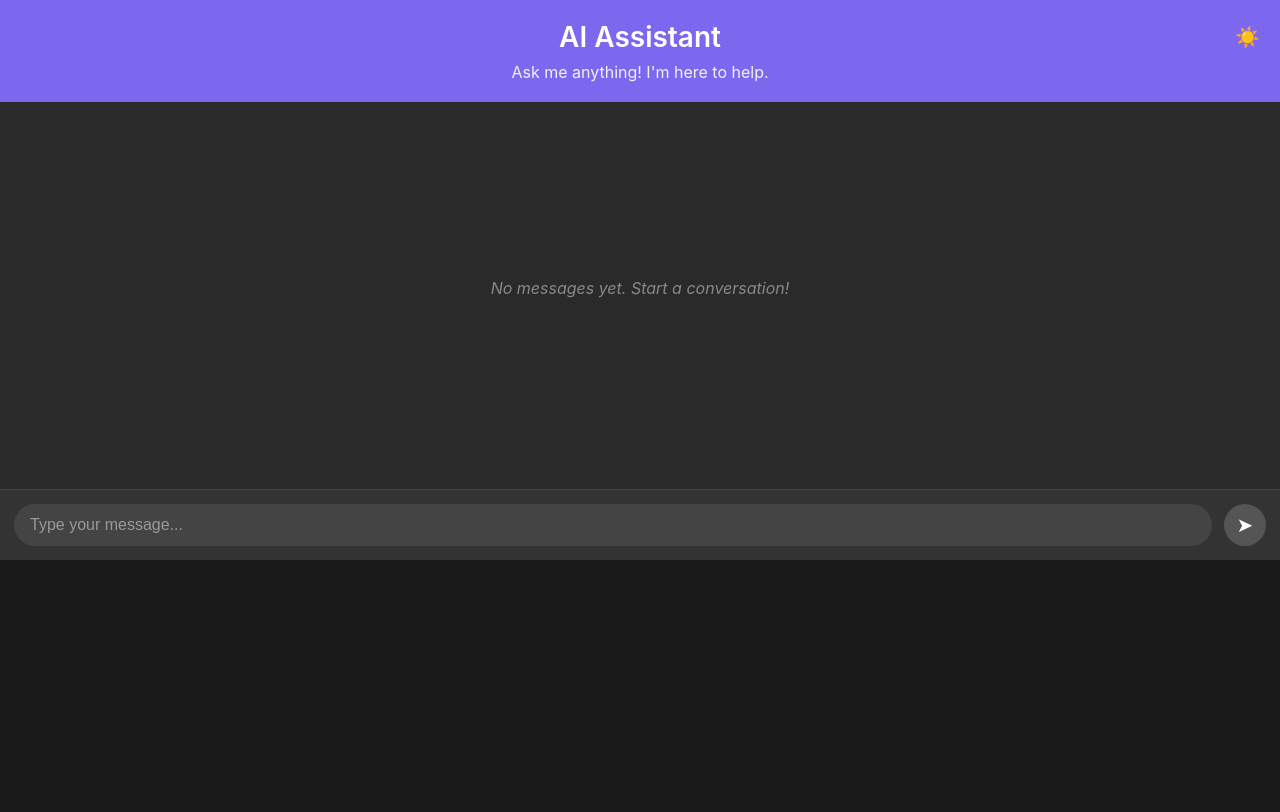
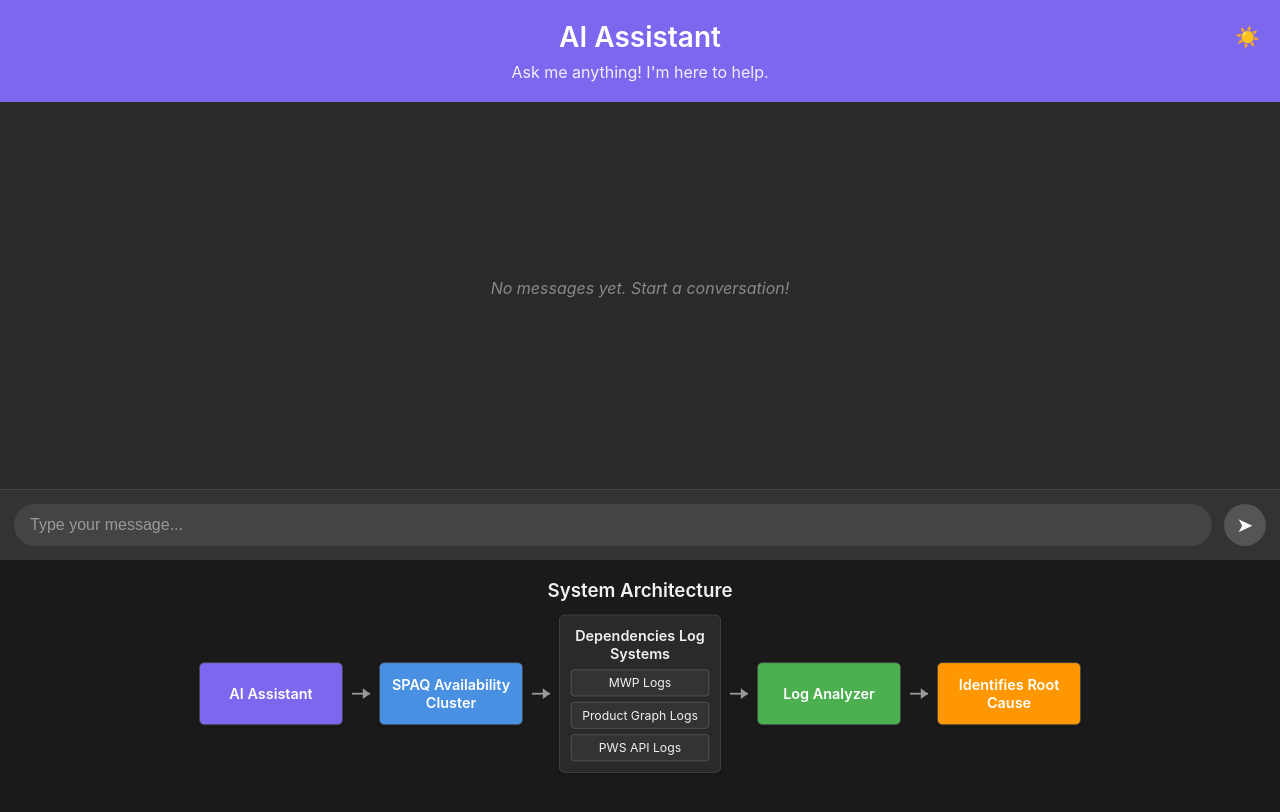
Before and after one commit to hgrassi-godaddy/hackathon-availability-analyzer, a React (Create React App) app: page / in a window 1280 px wide. Shown: the top 812 px of the page. Built offline with nearby package versions, Linux system fonts and the light colour scheme.

Commit message:
input diagram

```diff
--- a/src/components/ChatApp.tsx
+++ b/src/components/ChatApp.tsx
@@ -1,5 +1,6 @@
 import React, { useState, createContext } from 'react'
 import UIAssistant from './UIAssistant'
+import VisualDiagram from './VisualDiagram'
 import '../styles/ChatApp.css'
 
 // Create a theme context
@@ -23,6 +24,7 @@ const ChatApp: React.FC = () => {
         }`}
       >
         <UIAssistant />
+        <VisualDiagram />
       </div>
     </ThemeContext.Provider>
   )
--- /dev/null
+++ b/src/components/VisualDiagram.tsx
@@ -0,0 +1,73 @@
+import React, { useContext } from 'react'
+import '../styles/VisualDiagram.css'
+import { ThemeContext } from './ChatApp'
+
+const VisualDiagram: React.FC = () => {
+  const { darkMode } = useContext(ThemeContext)
+
+  return (
+    <div className={`visual-diagram-container ${darkMode ? 'dark' : 'light'}`}>
+      <div className="diagram-title">System Architecture</div>
+
+      <div className="diagram-content horizontal">
+        {/* AI Assistant Box */}
+        <div className="diagram-box assistant-box">
+          <div className="box-title">AI Assistant</div>
+        </div>
+
+        {/* Arrow */}
+        <div className="diagram-arrow horizontal">
+          <div className="arrow-line"></div>
+          <div className="arrow-head"></div>
+        </div>
+
+        {/* SPAQ Availability Cluster Box */}
+        <div className="diagram-box cluster-box">
+          <div className="box-title">SPAQ Availability Cluster</div>
+        </div>
+
+        {/* Arrow */}
+        <div className="diagram-arrow horizontal">
+          <div className="arrow-line"></div>
+          <div className="arrow-head"></div>
+        </div>
+
+        {/* Dependencies Log Systems Box */}
+        <div className="diagram-box dependencies-box">
+          <div className="box-title">Dependencies Log Systems</div>
+
+          {/* Nested boxes for dependencies */}
+          <div className="dependency-boxes">
+            <div className="dependency-box">MWP Logs</div>
+            <div className="dependency-box">Product Graph Logs</div>
+            <div className="dependency-box">PWS API Logs</div>
+          </div>
+        </div>
+
+        {/* Arrow */}
+        <div className="diagram-arrow horizontal">
+          <div className="arrow-line"></div>
+          <div className="arrow-head"></div>
+        </div>
+
+        {/* Log Analyzer Box */}
+        <div className="diagram-box analyzer-box">
+          <div className="box-title">Log Analyzer</div>
+        </div>
+
+        {/* Arrow */}
+        <div className="diagram-arrow horizontal">
+          <div className="arrow-line"></div>
+          <div className="arrow-head"></div>
+        </div>
+
+        {/* Root Cause Box */}
+        <div className="diagram-box root-cause-box">
+          <div className="box-title">Identifies Root Cause</div>
+        </div>
+      </div>
+    </div>
+  )
+}
+
+export default VisualDiagram
--- /dev/null
+++ b/src/styles/VisualDiagram.css
@@ -0,0 +1,266 @@
+.visual-diagram-container {
+  display: flex;
+  flex-direction: column;
+  width: 100%;
+  padding: 15px;
+  box-sizing: border-box;
+  margin-top: 5px; /* Reduced for better spacing */
+  margin-bottom: 10px; /* Added to prevent cutting off at bottom */
+  transition: all 0.3s ease;
+  transform-origin: center top;
+  transform: scale(0.9); /* Increased from 0.85 to make diagram bigger */
+}
+
+.visual-diagram-container.dark {
+  color: #f0f0f0;
+}
+
+.visual-diagram-container.light {
+  color: #333333;
+}
+
+.diagram-title {
+  font-size: 1.3rem; /* Reduced from 1.5rem */
+  font-weight: 600;
+  margin-bottom: 10px; /* Reduced from 20px */
+  text-align: center;
+}
+
+.diagram-content {
+  display: flex;
+  flex-direction: column;
+  align-items: center;
+  justify-content: center;
+  gap: 15px;
+}
+
+/* Horizontal layout */
+.diagram-content.horizontal {
+  flex-direction: row;
+  align-items: center; /* Changed from flex-start to center for better vertical alignment */
+  justify-content: center;
+  gap: 10px; /* Increased from 8px for better spacing */
+  flex-wrap: wrap;
+  padding: 5px;
+  overflow-x: auto;
+  width: 95%; /* Added to keep diagram centered and not extend too wide */
+  margin: 0 auto; /* Center the content */
+}
+
+.diagram-box {
+  display: flex;
+  flex-direction: column;
+  align-items: center;
+  justify-content: center;
+  padding: 12px; /* Reduced from 15px */
+  border-radius: 6px;
+  width: 230px; /* Reduced from 250px */
+  min-height: 45px; /* Reduced from 50px */
+  box-shadow: 0 2px 4px rgba(0, 0, 0, 0.15);
+  transition: all 0.3s ease;
+}
+
+/* Adjust the box size for the horizontal layout */
+.diagram-content.horizontal .diagram-box {
+  width: 160px; /* Reduced from 180px */
+  min-height: 70px; /* Reduced from 80px */
+}
+
+/* Make the dependencies box more compact */
+.diagram-content.horizontal .dependencies-box {
+  width: 180px; /* Reduced from 200px */
+  height: auto;
+  min-height: 170px; /* Reduced from 180px */
+}
+
+.visual-diagram-container.dark .diagram-box {
+  background-color: #2a2a2a;
+  border: 1px solid #444;
+}
+
+.visual-diagram-container.light .diagram-box {
+  background-color: #ffffff;
+  border: 1px solid #ddd;
+}
+
+.box-title {
+  font-weight: 600;
+  text-align: center;
+}
+
+/* Specific box styling */
+.assistant-box {
+  background-color: #7b68ee !important;
+  color: white !important;
+}
+
+.cluster-box {
+  background-color: #4a90e2 !important;
+  color: white !important;
+}
+
+.dependencies-box {
+  width: 280px; /* Reduced from 300px */
+  padding: 12px; /* Reduced from 15px */
+}
+
+.dependency-boxes {
+  display: flex;
+  flex-direction: column;
+  width: 100%;
+  gap: 6px; /* Reduced from 8px */
+  margin-top: 8px; /* Reduced from 10px */
+}
+
+.dependency-box {
+  padding: 6px; /* Reduced from 8px */
+  border-radius: 4px;
+  text-align: center;
+  font-size: 0.85rem; /* Reduced from 0.9rem */
+  transition: all 0.3s ease;
+}
+
+.visual-diagram-container.dark .dependency-box {
+  background-color: #333;
+  border: 1px solid #555;
+}
+
+.visual-diagram-container.light .dependency-box {
+  background-color: #f0f0f0;
+  border: 1px solid #ddd;
+}
+
+.analyzer-box {
+  background-color: #4caf50 !important;
+  color: white !important;
+}
+
+.root-cause-box {
+  background-color: #ff9800 !important;
+  color: white !important;
+}
+
+/* Arrow styling */
+.diagram-arrow {
+  position: relative;
+  width: 40px;
+  height: 20px;
+  display: flex;
+  justify-content: center;
+  align-items: center;
+}
+
+/* Horizontal arrow styling */
+.diagram-arrow.horizontal {
+  width: 20px;
+  height: 40px;
+  align-self: center;
+}
+
+.arrow-line {
+  width: 2px;
+  height: 20px;
+  background-color: #666;
+}
+
+/* Horizontal arrow line */
+.diagram-arrow.horizontal .arrow-line {
+  width: 20px;
+  height: 2px;
+}
+
+.visual-diagram-container.light .arrow-line {
+  background-color: #666;
+}
+
+.visual-diagram-container.dark .arrow-line {
+  background-color: #999;
+}
+
+.arrow-head {
+  position: absolute;
+  bottom: 0;
+  width: 0;
+  height: 0;
+  border-left: 6px solid transparent;
+  border-right: 6px solid transparent;
+  border-top: 8px solid #666;
+}
+
+/* Horizontal arrow head */
+.diagram-arrow.horizontal .arrow-head {
+  bottom: auto;
+  right: 0;
+  border-top: 6px solid transparent;
+  border-bottom: 6px solid transparent;
+  border-left: 8px solid #666;
+  border-right: 0;
+}
+
+.visual-diagram-container.light .arrow-head {
+  border-top-color: #666;
+}
+
+.visual-diagram-container.dark .arrow-head {
+  border-top-color: #999;
+}
+
+/* Horizontal arrow head theme colors */
+.visual-diagram-container.light .diagram-arrow.horizontal .arrow-head {
+  border-top-color: transparent;
+  border-left-color: #666;
+}
+
+.visual-diagram-container.dark .diagram-arrow.horizontal .arrow-head {
+  border-top-color: transparent;
+  border-left-color: #999;
+}
+
+/* Responsive styling for smaller screens */
+@media (max-width: 500px) {
+  .diagram-box {
+    width: 100%;
+    max-width: 230px; /* Reduced from 250px */
+  }
+
+  .dependencies-box {
+    width: 100%;
+    max-width: 280px; /* Reduced from 300px */
+  }
+}
+
+@media (max-width: 1200px) {
+  .diagram-content.horizontal {
+    flex-direction: column;
+    align-items: center;
+  }
+
+  .diagram-arrow.horizontal {
+    width: 40px;
+    height: 20px;
+  }
+
+  .diagram-arrow.horizontal .arrow-line {
+    width: 2px;
+    height: 20px;
+  }
+
+  .diagram-arrow.horizontal .arrow-head {
+    bottom: 0;
+    right: auto;
+    border-top: 8px solid #666;
+    border-bottom: 0;
+    border-left: 6px solid transparent;
+    border-right: 6px solid transparent;
+  }
+
+  .visual-diagram-container.light .diagram-arrow.horizontal .arrow-head {
+    border-top-color: #666;
+    border-left-color: transparent;
+  }
+
+  .visual-diagram-container.dark .diagram-arrow.horizontal .arrow-head {
+    border-top-color: #999;
+    border-left-color: transparent;
+  }
+}
```
